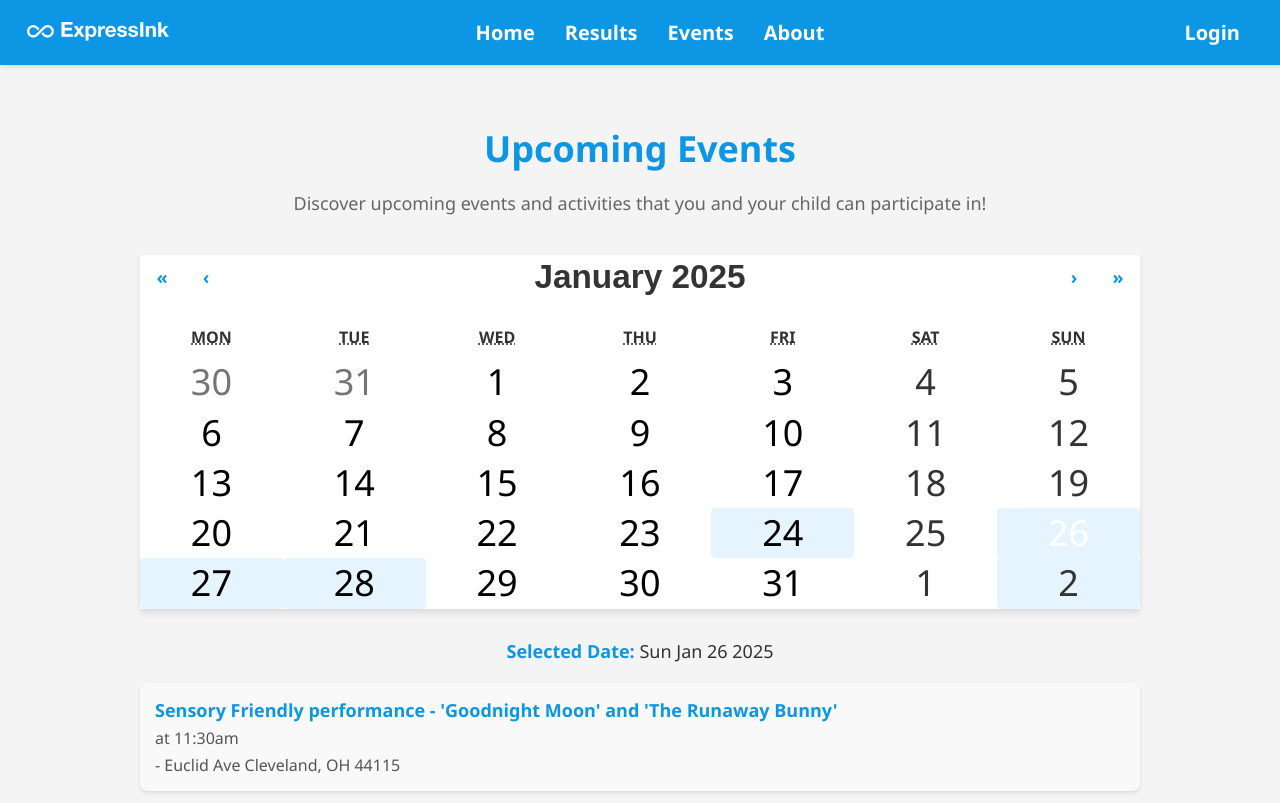
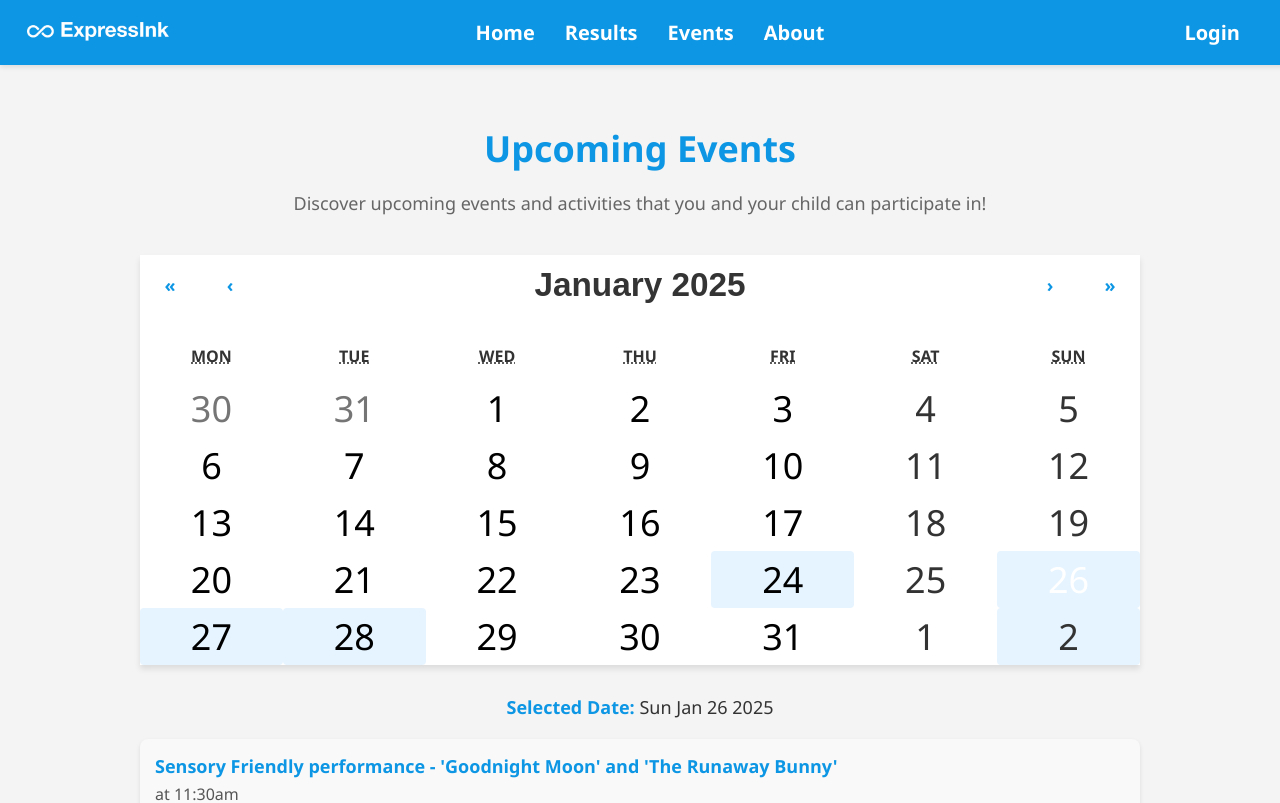
Before and after one commit to jasonli2446/ExpressInkFrontend, a React (Create React App) app in the folder image-upload-react/: page /Events in a window 1280 px wide. Shown: the top 803 px of the page. Built offline with nearby package versions, Linux system fonts and the light colour scheme.

Commit message:
resized calendar

```diff
--- a/image-upload-react/src/pages/Calendar.css
+++ b/image-upload-react/src/pages/Calendar.css
@@ -4,7 +4,7 @@
   background: white;
   border: 1px solid #a0a096;
   font-family: 'Arial', 'Helvetica', sans-serif;
-  line-height: 1.125em;
+  line-height: 1.5em;
 }
 
 .react-calendar--doubleView {
@@ -42,12 +42,12 @@
 
 .react-calendar__navigation {
   display: flex;
-  height: 44px;
+  height: 60px;
   margin-bottom: 1em;
 }
 
 .react-calendar__navigation button {
-  min-width: 44px;
+  min-width: 60px;
   background: none;
 }
 
```
